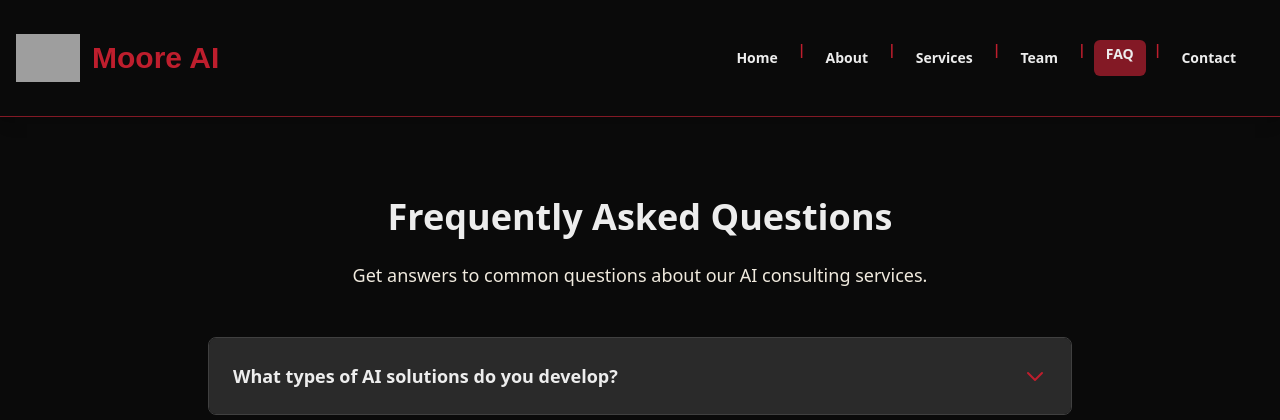
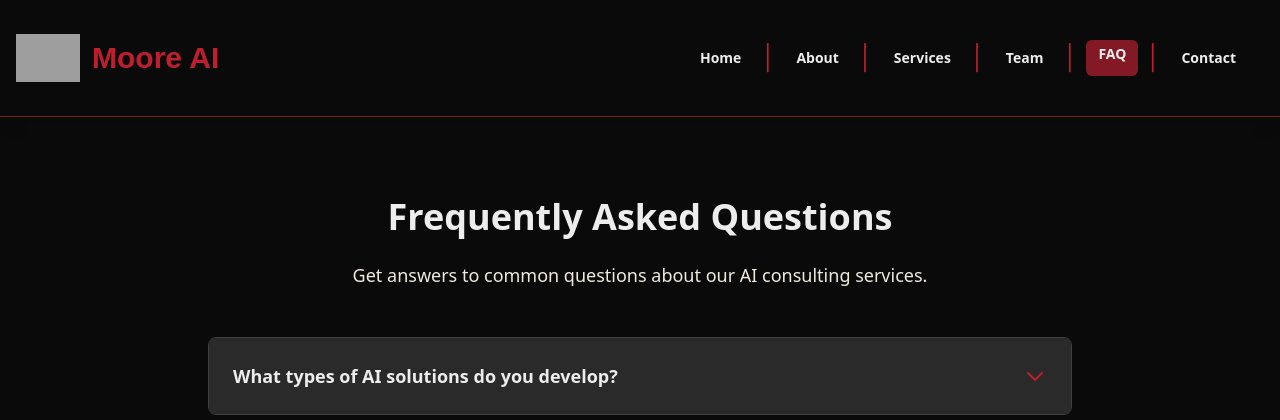
Before and after one commit to Zach-A-Moore/Moore-AI, a Flask app: page /faq in a window 1280 px wide. Shown: the top 420 px of the page. Run offline with Flask 3, Linux system fonts and the light colour scheme; some libraries are stand-ins or nearby versions; some web fonts are replaced; grey boxes are pictures that could not be loaded.

Commit message:
feat: Enhance navigation separators with taller vertical bars
- Replace standard "|" with Unicode "│" character (U+2502)
- Add text-2xl class for double height separator bars
- Maintain existing brand-red color and spacing
- Improve visual hierarchy between navigation items

```diff
--- a/templates/base.html
+++ b/templates/base.html
@@ -73,7 +73,7 @@
     {% set nav_items = [('Home', '/'), ('About', '/about'), ('Services', '/services'), ('Team', '/team'), ('FAQ', '/faq'), ('Contact', '/#contact')] %}
     {% for label, path in nav_items %}
       {% if not loop.first %}
-        <span class="hidden md:inline text-brand-red font-bold px-2">|</span>
+        <span class="hidden md:inline text-brand-red font-bold px-2 text-2xl">│</span>
       {% endif %}
       <a href="{{ path }}" class="text-brand-light {% if request.path == path %}bg-brand-burgundy px-3 py-1 rounded-md{% else %}hover:text-brand-red{% endif %} transition-colors duration-200">
         {{ label }}
```
